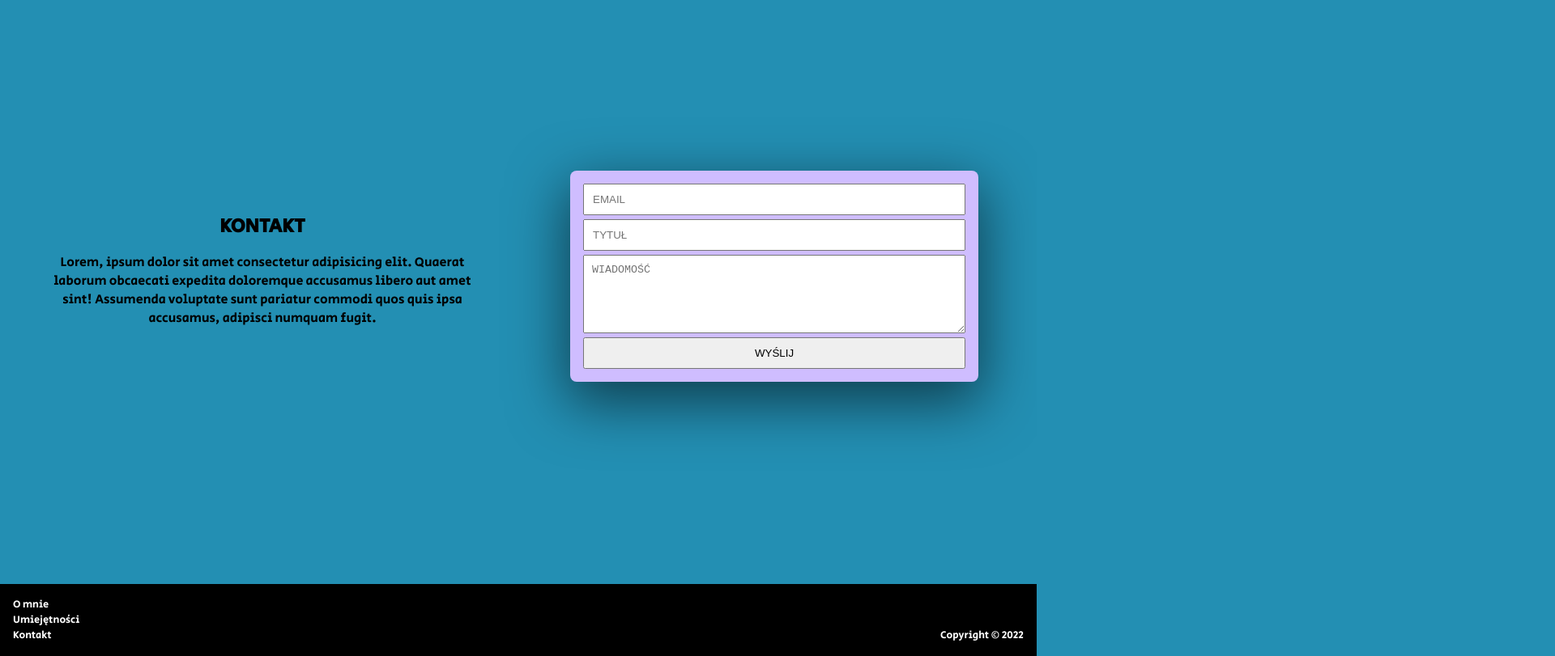
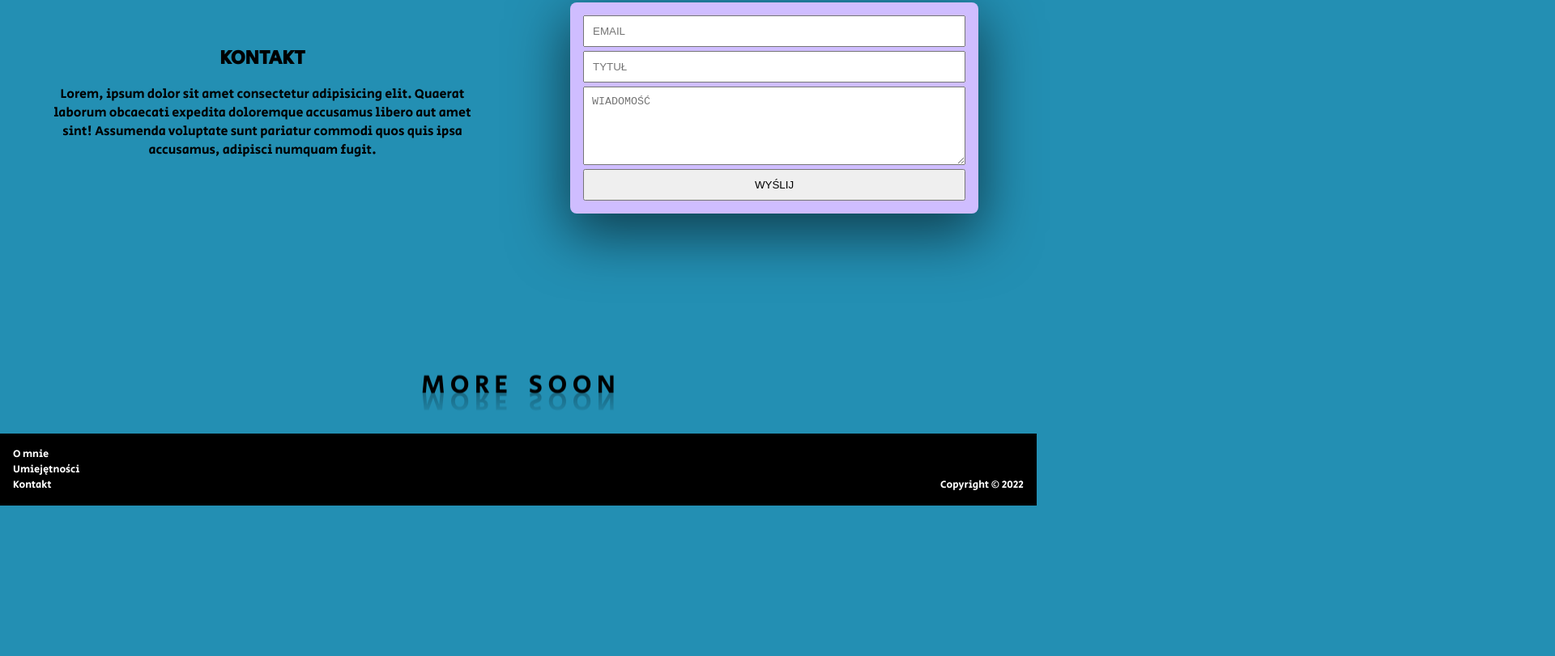
Before and after one commit to kokoslolek/kokoslolek.github.io, a plain HTML site: page index.html in a window 1280 px wide. Shown: the part 1695-2506 px from the top of the page at 81% size, 1920 px wide, since content can reach past the window. After the commit the page ends 2320 px from the top, so only its background shows below. Drawn offline with nearby package versions, Linux system fonts and the light colour scheme.

Commit message:
wavy napis

```diff
--- a/index.html
+++ b/index.html
@@ -72,7 +72,7 @@
     </header>
 
     <div class="content">
-      <img src="img/newpersonalphoto.webp" alt="PERSONAL IMAGE" />
+      <img src="img/newpersonalphoto.webp" alt="PERSONAL PHOTO">
     </div>
 
   </main>
@@ -144,6 +144,20 @@
     </div>
 
   </section>
+  <div class="wavy">
+    <span style="--i:1">M</span>
+    <span style="--i:2">O</span>
+    <span style="--i:3">R</span>
+    <span style="--i:4">E</span>
+    <span> </span>
+    <span> </span>
+    <span> </span>
+    <span style="--i:5">S</span>
+    <span style="--i:6">O</span>
+    <span style="--i:7">O</span>
+    <span style="--i:8">N</span>
+
+  </div>
 
   <footer>
     <ol>
--- a/style/style.scss
+++ b/style/style.scss
@@ -31,6 +31,7 @@
       justify-content: space-between;
       align-items: center;
       position: fixed;
+      z-index: 2;
       width:100%;
       top:0;
       box-shadow: rgba(0, 0, 0, 0.09) 0px 2px 1px, rgba(0, 0, 0, 0.09) 0px 4px 2px, rgba(0, 0, 0, 0.09) 0px 8px 4px, rgba(0, 0, 0, 0.09) 0px 16px 8px, rgba(0, 0, 0, 0.09) 0px 32px 16px;
@@ -135,6 +136,7 @@
 
         img{
           max-width: 100%;
+          max-height: 70vh;
         }
 
         /* div na którym osadzamy tabelkę */
@@ -237,3 +239,30 @@
       }
     }
  }
+ .wavy {
+	position: relative;
+	-webkit-box-reflect: below -14px linear-gradient(transparent, rgba(0, 0, 0, 0.4));
+  text-align: center;
+  font-size: 16px;
+  transform: scale(2);
+}
+
+.wavy span {
+	position: center;
+   /*I don't think it's necessary*/
+	display: inline-block;
+	animation: jumper 5s ease-in-out infinite;
+	animation-delay: calc(0.1s * var(--i));
+
+
+}@keyframes jumper {
+	0% {
+		transform: translateY(0px);
+	}
+	5% {
+		transform: translateY(-10px);
+	}
+	10%, 50% {
+		transform: translateY(0px);
+	}
+}
```
Also changed, not shown: img/newimg.webp (deleted), style/style.css.
